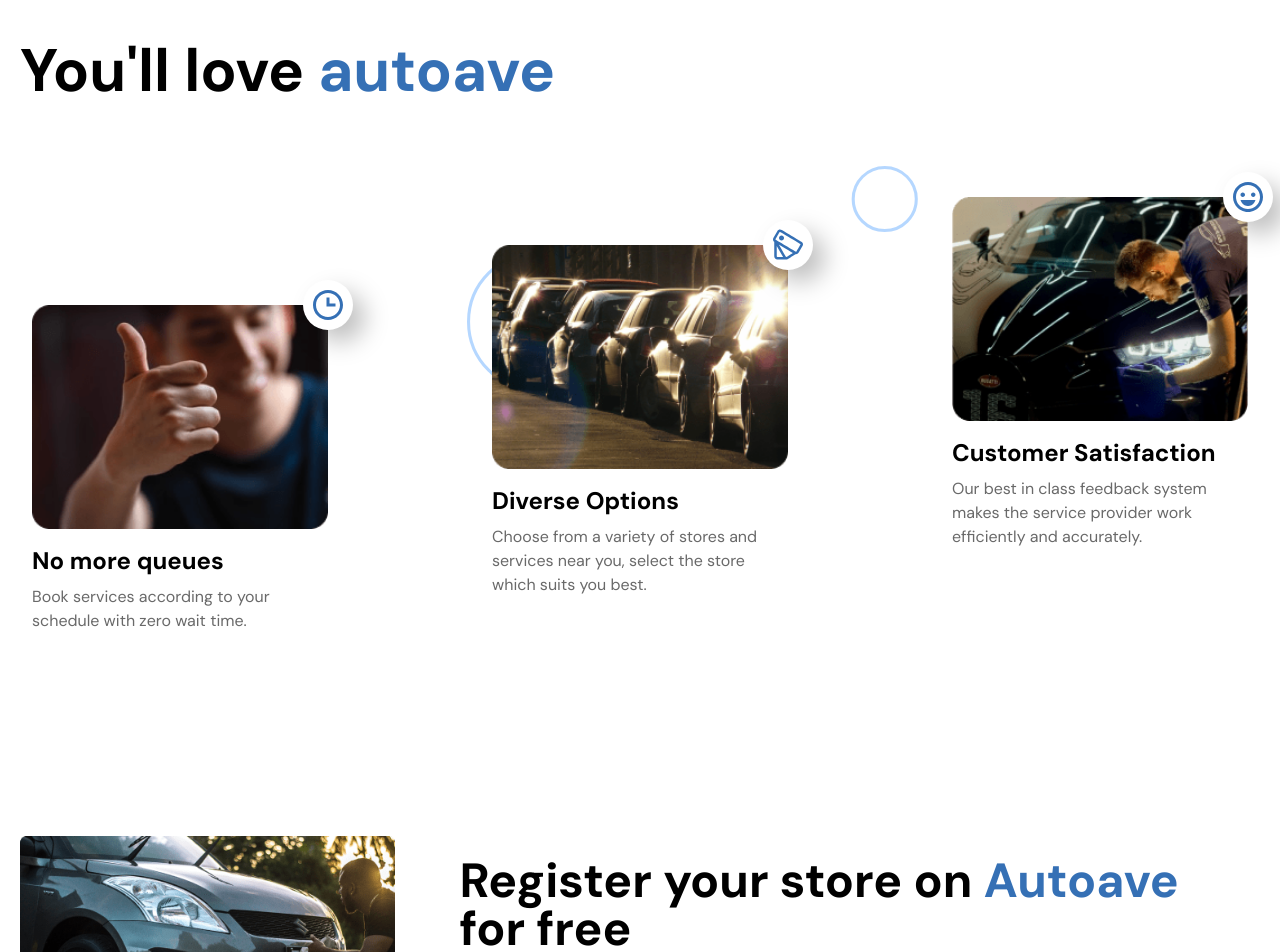
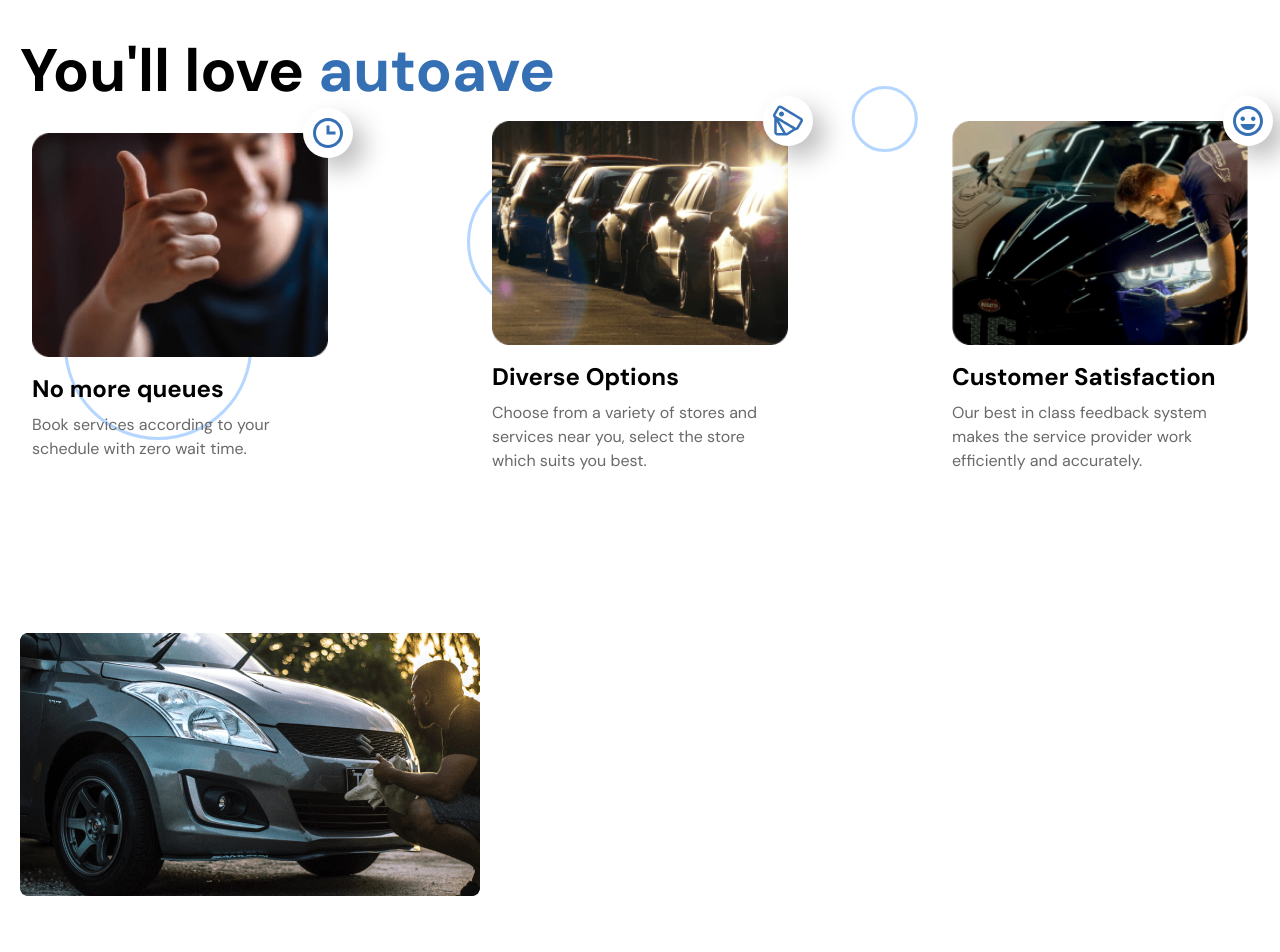
Before and after one commit to auto-ave/landing-page, a Next.js app: page / in a window 1280 px wide. Shown: the part 2080-3032 px from the top of the page. Built offline with nearby package versions, Linux system fonts and the light colour scheme.

Commit message:
Mobile responsive changes

```diff
--- a/components/LandingPage/RegisterStore/index.js
+++ b/components/LandingPage/RegisterStore/index.js
@@ -2,12 +2,13 @@
 
 import mancleaning from '@public/images/man-cleaning-2.png'
 import ROUTES from "@utils/routes";
+import { STORE_CONNECT_GOOGLE_FORM } from "@utils/contants/general";
 
 export default function RegisterStore() {
     return (
         <>
             <div className="container max-w-7xl p-5 py-32">
-                <div className="flex items-center">
+                <div className="flex flex-wrap items-center">
                     <div className="">
                         <div>
                             <Image src={mancleaning} alt="Man Cleaning" />
@@ -19,7 +20,7 @@
                                 Register your store on <span className="text-primary">Autoave</span> for free
                             </h4>
                             <div className="">
-                                <a href={ROUTES.REGISTER_STORE}>
+                                <a href={STORE_CONNECT_GOOGLE_FORM} target="_blank">
                                     <button className="flex-shrink-0 transition-all bg-primary hover:text-white text-sm text-white py-3 px-5 rounded " style={{ background: "radial-gradient(178.69% 362.78% at 107.07% -9.42%, #003676 0%, #A0CCFF 100%)" }}>
                                         Register Store
                                     </button>
--- a/components/LandingPage/TopCTA/index.js
+++ b/components/LandingPage/TopCTA/index.js
@@ -32,13 +32,13 @@
             </BgImage>
             <div className="app-showcase flex items-center justify-center">
                 <div className="image1">
-                    <Image src={AppScreen1} alt="Autoave App Screen" />
+                    <Image src={AppScreen1} alt="Autoave App Screen" priority />
                 </div>
                 <div className="image2">
-                    <Image src={AppScreen2} alt="Autoave App Screen" />
+                    <Image src={AppScreen2} alt="Autoave App Screen" priority />
                 </div>
                 <div className="image3">
-                    <Image src={AppScreen3} alt="Autoave App Screen" />
+                    <Image src={AppScreen3} alt="Autoave App Screen" priority />
                 </div>
             </div>
             <style jsx>{`
@@ -63,6 +63,7 @@
                     animation-name: leftImage;
                     animation-timing-function: cubic-bezier(0.85, 0, 0.15, 1);
                     animation-duration: 1.4s;
+                    animation-delay: 2s;
                 }
                 .image3 {
                     position: relative;
@@ -72,6 +73,23 @@
                     animation-name: rightImage;
                     animation-timing-function: cubic-bezier(0.85, 0, 0.15, 1);
                     animation-duration: 1.4s;
+                    animation-delay: 2s;
+                }
+                @media(max-width: 768px) {
+                    .image1 {
+                        left: 90px;
+                    }
+                    .image3 {
+                        right: 90px;
+                    }
+                }
+                @media(max-width: 550px) {
+                    .image1 {
+                        left: 50px;
+                    }
+                    .image3 {
+                        right: 50px;
+                    }
                 }
             `}</style>
         </>
--- a/components/LandingPage/WhyUs/index.js
+++ b/components/LandingPage/WhyUs/index.js
@@ -1,18 +1,24 @@
 import { LANDING_WHY_US } from "@utils/contants/landing_page";
+import useWindowSize from "hooks/useWindowSize";
 import Image from "next/image";
 
 export default function WhyUs(){
+    const windowSize = useWindowSize()
     return (
         <>
             <div className="outer-container">
                 <div className="container max-w-7xl p-5">
-                    <h2 className="text-3xl md:text-4xl lg:text-6xl">
+                    <h2 className="text-3xl md:text-4xl lg:text-6xl mb-8 md:mb-2">
                         You&apos;ll love <span className="text-primary">autoave</span>
                     </h2>
                     <div className="flex flex-wrap justify-center md:justify-between items-center">
                         {LANDING_WHY_US.map((item, index) => {
                             return (
-                                <div className={`md:flex-1 p-3 max-w-xs`} key={item.key} style={{ marginTop: `${item.marginTop}rem` }}>
+                                <div
+                                    className={`md:flex-1 p-3 max-w-xs`}
+                                    key={item.key}
+                                    style={windowSize > 992 ? { marginTop: `${item.marginTop}rem` } : {}}
+                                >
                                     <div className="mb-4 relative pt-56">
                                         <Image src={item.image} layout="fill" objectFit="contain" alt={`why us ${index}`} />
                                         <div className="icon-container absolute flex align-middle justify-center">
--- a/components/UI/LandingNavbar/index.js
+++ b/components/UI/LandingNavbar/index.js
@@ -29,8 +29,8 @@
                         </Link>
                     </div>
                     <div className="flex">
-                        <Link href={ROUTES.HOME}>
-                            <a className="navbar-item text-primary">
+                        <Link href={ROUTES.HOME} >
+                            <a className="navbar-item text-primary hidden md:block">
                                 Home
                             </a>
                         </Link>
--- /dev/null
+++ b/hooks/useWindowSize.js
@@ -0,0 +1,24 @@
+import { useState, useEffect } from 'react';
+
+export default function useWindowSize() {
+    const [windowSize, setWindowSize] = useState({
+        width: undefined,
+        height: undefined,
+    });
+
+    useEffect(() => {
+        function handleResize() {
+            setWindowSize({
+                width: window.innerWidth,
+                height: window.innerHeight,
+            });
+        }
+
+        window.addEventListener("resize", handleResize);
+
+        handleResize();
+
+        return () => window.removeEventListener("resize", handleResize);
+    }, []);
+    return windowSize;
+}
--- /dev/null
+++ b/utils/contants/general.js
@@ -0,0 +1 @@
+export const STORE_CONNECT_GOOGLE_FORM = "https://forms.gle/opHxkjHScfeYUUZZA"
```
